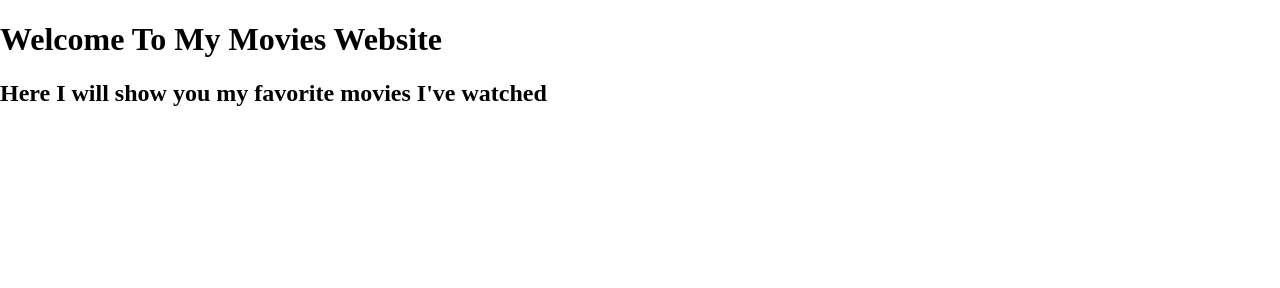
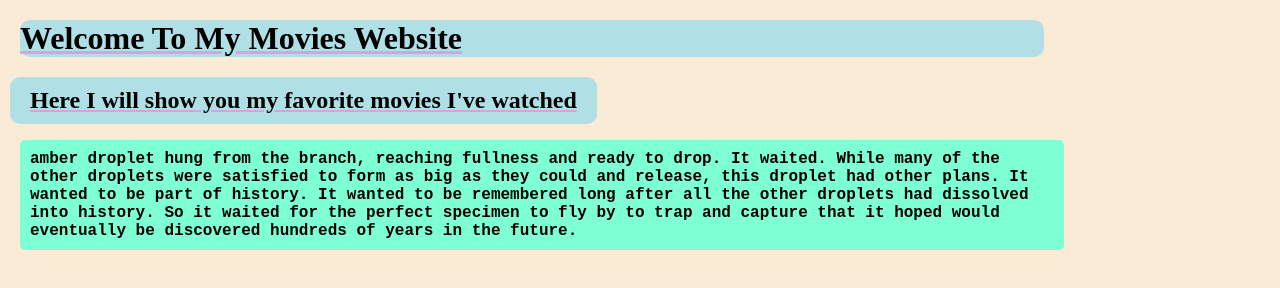
Before and after one commit to Luis0ol/movie-website, a plain HTML site: page index.html in a window 1280 px wide. Drawn offline with Linux system fonts and the light colour scheme.

Commit message:
colors and borders

```diff
--- a/index.css
+++ b/index.css
@@ -1,4 +1,34 @@
 body{
   margin: 0;
+  background-color: antiquewhite;
+}
 
+h1{
+  text-align: left;
+  border: 4px;
+  width: 80%;
+  margin: 20px;
+  text-decoration: underline plum;
+  background-color: powderblue;
+  border-radius: 10px;
 }
+
+h2{
+  padding: 10px 20px;
+  border: 4px;
+  margin: 10px;
+  width: fit-content;
+  text-align: left;
+  text-decoration: underline plum;
+  border-radius: 10px;
+  background-color: powderblue;
+}
+
+p{
+  padding: 10px;
+  border-radius: 5px;
+  margin-left: 20px;
+  width: 80%;
+  font-family: 'Courier New', Courier, monospace;
+  background-color: aquamarine;
+}
--- a/index.html
+++ b/index.html
@@ -10,6 +10,14 @@
 <h1>Welcome To My Movies Website</h1>
 <h2>Here I will show you my favorite movies I've watched</h2>
 <body>
-  <p></p>
+  <p><b> amber droplet hung from the branch,
+    reaching fullness and ready to drop.
+    It waited.
+    While many of the other droplets were satisfied to form as big as they could and release,
+    this droplet had other plans.
+    It wanted to be part of history.
+    It wanted to be remembered long after all the other droplets had dissolved into history.
+    So it waited for the perfect specimen to fly by to trap and capture that it hoped would eventually
+   be discovered hundreds of years in the future.</b></p>
 </body>
 </html>
```
